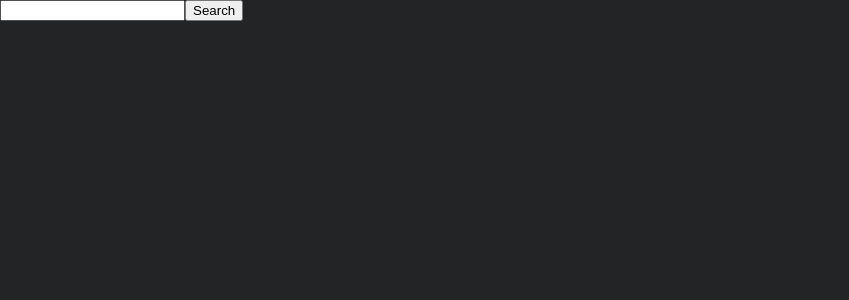
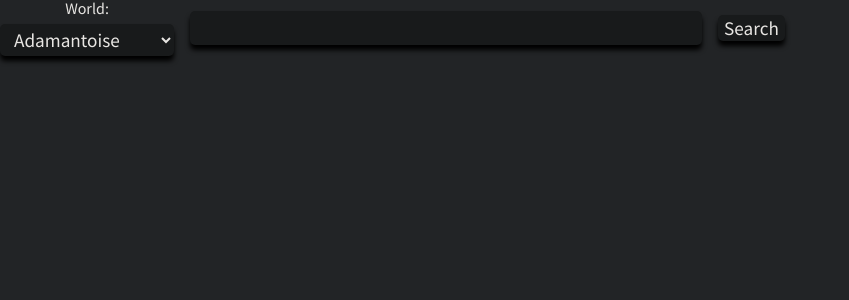
Before and after one commit to blim012/market-mog, a React (Create React App) app: page / in a window 1280 px wide. Shown: the top 300 px of the page, without its empty margins (0-849 px from the left). Built offline with nearby package versions, Linux system fonts and the light colour scheme.

Commit message:
add world selection to searchbar and search results now link to ItemData page

```diff
--- a/src/components/ItemData.js
+++ b/src/components/ItemData.js
@@ -5,6 +5,7 @@ import axios from "axios";
 import ItemCharts from "./ItemCharts";
 import ItemPriceTables from "./ItemPriceTables";
 import ItemDescription from "./ItemDescription";
+import SearchBar from "./SearchBar";
 
 const ItemData = (props) => {
   const [itemProperties, setItemProperties] = useState(null);
@@ -33,6 +34,7 @@ const ItemData = (props) => {
       {
         itemProperties ?
           <>
+            <SearchBar />
             <ItemDescription
               itemProperties={itemProperties}
             />
--- a/src/components/SearchBar.js
+++ b/src/components/SearchBar.js
@@ -1,24 +1,26 @@
 import React from "react";
-import { useState } from "react";
+import { useState, useEffect } from "react";
 import SearchResult from "./SearchResult";
-
-/*
-document.addEventListener('click', (e) => {
-  let searchResults = document.querySelector('.search-results');
-  let searchFormInput = document.querySelector('.search-form-input');
-  let clickedElement = e.target;
-
-  if(searchFormInput && searchFormInput.contains(clickedElement)) {
-    searchResults.classList.add('search-results-open');
-  } else if(searchResults && !(searchResults.contains(clickedElement))) {
-    searchResults.classList.remove('search-results-open');
-  }
-});
-*/
+import WorldSelect from "./WorldSelect";
 
 const SearchBar = (props) => {
   const [queryURL, setQueryURL] = useState('');
+  const [world, setWorld] = useState('adamantoise');
   const url = 'https://xivapi.com/search?indexes=item&string=';
+
+  useEffect(() => {
+    document.addEventListener('click', (e) => {
+      let xivItemSearchbar = document.querySelector('.xiv-item-searchbar');
+      let searchResults = document.querySelector('.search-results');
+      let clickedElement = e.target;
+
+      if(searchResults && xivItemSearchbar && xivItemSearchbar.contains(clickedElement)) {
+        searchResults.classList.add('search-results-show');
+      } else if(searchResults) {
+        searchResults.classList.remove('search-results-show');
+      }
+    });
+  }, []);
 
   const createQueryUrl = (e) => {
     e.preventDefault();
@@ -29,10 +31,22 @@ const SearchBar = (props) => {
   return (
     <div className="xiv-item-searchbar">
       <form className="search-form" onSubmit={createQueryUrl}>
-        <input className="search-form-input" type="text" name="item"></input>
-        <input className="search-form-submit" type="submit" value="Search" />
+        <WorldSelect setWorld={setWorld} />
+        <div className="search-query-wrapper">
+          <input
+            className="search-form-input"
+            type="text"
+            name="item"
+            autoComplete="off"
+          />
+          <SearchResult queryURL={queryURL} world={world} />
+        </div>
+        <input
+          className="search-form-submit"
+          type="submit"
+          value="Search"
+        />
       </form>
-      <SearchResult queryURL={queryURL} />
     </div>
   );
 };
--- a/src/components/SearchResult.js
+++ b/src/components/SearchResult.js
@@ -5,7 +5,8 @@ import axios from "axios";
 import uniqid from 'uniqid';
 
 const SearchResult = (props) => {
-  const [data, setData] = useState([]);
+  const [data, setData] = useState(null);
+  const world = props.world;
   const url = props.queryURL;
 
   useEffect(() => {
@@ -25,17 +26,41 @@ const SearchResult = (props) => {
   }, [url]);
 
   return (
-    <ul className="search-results" data-testid="search-results">
+    <>
       {
+        data ?
+          <ul
+          className="search-results search-results-show"
+          data-testid="search-results"
+          >
+            {
+              data.length > 0 ?
                 data.map((result, idx) => {
                   return (
-          <li key={uniqid('result-')} data-testid={`result-${idx}`}>
+                    <li
+                      key={uniqid('result-')}
+                      data-testid={`result-${idx}`}
+                      className="result"
+                    >
+                      <a href={`/item/${result.ID}/${world}`}>
                         <p>{result.Name}</p>
+                      </a>
                     </li>
                   );
                 })
+              :
+                <li
+                  key={uniqid('result-')}
+                  className="result empty-result"
+                >
+                  <p>Nothing Found!</p>
+                </li>
             }
           </ul>
+        :
+          null
+      }
+    </>
   );
 };
 
--- /dev/null
+++ b/src/components/WorldSelect.js
@@ -0,0 +1,105 @@
+import React from 'react';
+
+const WorldSelect = (props) => {
+  const setWorld = props.setWorld;
+
+  return (
+    <>
+      <div className="form-select-wrapper">
+        <label htmlFor="search-form-world">World:</label>
+        <select
+          name="world"
+          id="search-form-world"
+          onChange={(e) => setWorld(e.target.value)}
+        >
+          <optgroup label="Aether">
+            <option value="adamantoise">Adamantoise</option>
+            <option value="cactuar">Cactuar</option>
+            <option value="faerie">Faerie</option>
+            <option value="gilgamesh">Gilgamesh</option>
+            <option value="jenova">Jenova</option>
+            <option value="midgardsormr">Midgardsormr</option>
+            <option value="sargatanas">Sargatanas</option>
+            <option value="siren">Siren</option>
+          </optgroup>
+          <optgroup label="Crystal">
+            <option value="balmung">Balmung</option>
+            <option value="brynhildr">Brynhildr</option>
+            <option value="coeurl">Coeurl</option>
+            <option value="diabolos">Diabolos</option>
+            <option value="goblin">Goblin</option>
+            <option value="malboro">Malboro</option>
+            <option value="mateus">Mateus</option>
+            <option value="zalera">Zalera</option>
+          </optgroup>
+          <optgroup label="Primal">
+            <option value="behemoth">Behemoth</option>
+            <option value="excalibur"></option>
+            <option value="exodus">Exodus</option>
+            <option value="famfrit">Famfrit</option>
+            <option value="hyperion">Hyperion</option>
+            <option value="lamia">Lamia</option>
+            <option value="leviathan">Leviathan</option>
+            <option value="ultros">Ultros</option>
+          </optgroup>
+          <optgroup label="Chaos">
+            <option value="cerberus">Cerberus</option>
+            <option value="louisoix">Louisoix</option>
+            <option value="moogle">Moogle</option>
+            <option value="omega">Omega</option>
+            <option value="ragnarok">Ragnarok</option>
+            <option value="spriggan">Spriggan</option>
+          </optgroup>
+          <optgroup label="Light">
+            <option value="lich">Lich</option>
+            <option value="odin">Odin</option>
+            <option value="phoenix">Phoenix</option>
+            <option value="shiva">Shiva</option>
+            <option value="twintania">Twintania</option>
+            <option value="zodiark">Zodiark</option>
+          </optgroup>
+          <optgroup label="Elemental">
+            <option value="aegis">Aegis</option>
+            <option value="atomos">Atomos</option>
+            <option value="carbuncle">Carbuncle</option>
+            <option value="garuda">Garuda</option>
+            <option value="gungnir">Gungnir</option>
+            <option value="kujata">Kujata</option>
+            <option value="ramuh">Ramuh</option>
+            <option value="tonberry">Tonberry</option>
+            <option value="typhon">Typhon</option>
+            <option value="unicorn">Unicorn</option>
+          </optgroup>
+          <optgroup label="Gaia">
+            <option value="alexander">Alexander</option>
+            <option value="bahamut">Bahamut</option>
+            <option value="durandal">Durandal</option>
+            <option value="fenrir">Fenrir</option>
+            <option value="ifrit">Ifrit</option>
+            <option value="ridill">Ridill</option>
+            <option value="tiamat">Tiamat</option>
+            <option value="ultima">Ultima</option>
+            <option value="valefor">Valefor</option>
+            <option value="yojimbo">Yojimbo</option>
+            <option value="zeromus">Zeromus</option>
+          </optgroup>
+          <optgroup label="Mana">
+            <option value="anima">Anima</option>
+            <option value="asura">Asura</option>
+            <option value="belias">Belias</option>
+            <option value="chocobo">Chocobo</option>
+            <option value="hades">Hades</option>
+            <option value="ixion">Ixion</option>
+            <option value="mandragora">Mandragora</option>
+            <option value="masamune">Masamune</option>
+            <option value="pandaemonium">Pandaemonium</option>
+            <option value="shinryu">Shinryu</option>
+            <option value="titan">Titan</option>
+          </optgroup>
+        </select>
+      </div>
+    </>
+  );
+};
+
+export default WorldSelect;
--- a/src/stylesheets/searchbar.css
+++ b/src/stylesheets/searchbar.css
@@ -1,9 +1,94 @@
-.search-results {
-  /*display: none;*/
-  background-color: blue;
+.xiv-item-searchbar {
+  position: relative;
+  margin-bottom: 100px;
+  width: max-content;
 }
 
-.search-results-open {
+.search-form-input,
+.search-results {
+  width: 500px;
+}
+
+.search-form {
+  display: flex;
+  align-items: center;
+}
+
+.search-form label {
+  margin-bottom: 0.5rem;
+}
+
+.search-form-input,
+.search-form select {
+  height: 2rem;
+  border: none;
+  border-radius: 5px;
+  font-size: 1.2rem;
+  box-shadow: 0 5px 5px black;
+  padding-left: 10px;
+}
+
+.search-form-submit {
+  margin-left: 1rem;
+  border: none;
+  border-radius: 5px;
+  font-size: 1.2rem;
+  cursor: pointer;
+  box-shadow: 0 5px 5px black;
+}
+
+.search-results {
+  display: none;
+  position: absolute;
+  background-color: var(--tertiary-bg-color);
+  border: 2px solid black;
+  border-top: none;
+  border-bottom-left-radius: 10px;
+  border-bottom-right-radius: 10px;
+  box-shadow: 0 5px 5px black;
+  max-height: 600px;
+  overflow-y: auto;
+}
+
+.search-results-show {
   display: block;
-  background-color: red;
 }
+
+.result {
+  border-bottom: 2px solid black;
+}
+
+.result:nth-child(even) {
+  background-color: var(--secondary-bg-color);
+}
+
+.result:last-child {
+  border-bottom: none;
+  border-bottom-left-radius: 10px;
+  border-bottom-right-radius: 10px;
+}
+
+.result:hover {
+  background-color: var(--tertiary-accent-color);
+  cursor: pointer;
+}
+
+.result p {
+  padding: 10px;
+}
+
+.result a {
+  height: 100%;
+}
+
+.empty-result {
+  cursor: default !important;
+}
+
+.form-select-wrapper {
+  display: flex;
+  flex-direction: column;
+  justify-content: center;
+  align-items: center;
+  margin-right: 1rem;
+}
--- a/src/stylesheets/style.css
+++ b/src/stylesheets/style.css
@@ -34,10 +34,20 @@ canvas {
   box-shadow: 0 2px 5px black;
 }
 
+body,
+input,
+select,
+a {
+  font-family: 'Source Sans Pro', sans-serif;
+  color: var(--font-color);
+}
+
+a {
+  text-decoration: none;
+}
+
 body {
   background-color: var(--primary-bg-color);
-  color: var(--font-color);
-  font-family: 'Source Sans Pro', sans-serif;
 }
 
 h2 {
@@ -51,6 +61,15 @@ h2 > span {
   font-style: italic;
 }
 
+input {
+  background-color: var(--secondary-bg-color);
+  outline: none;
+}
+
+select {
+  background-color: var(--secondary-bg-color);
+}
+
 .green-text {
   color: var(--green-text);
 }
```
Lines whose indentation alone changed are shown as unchanged.
